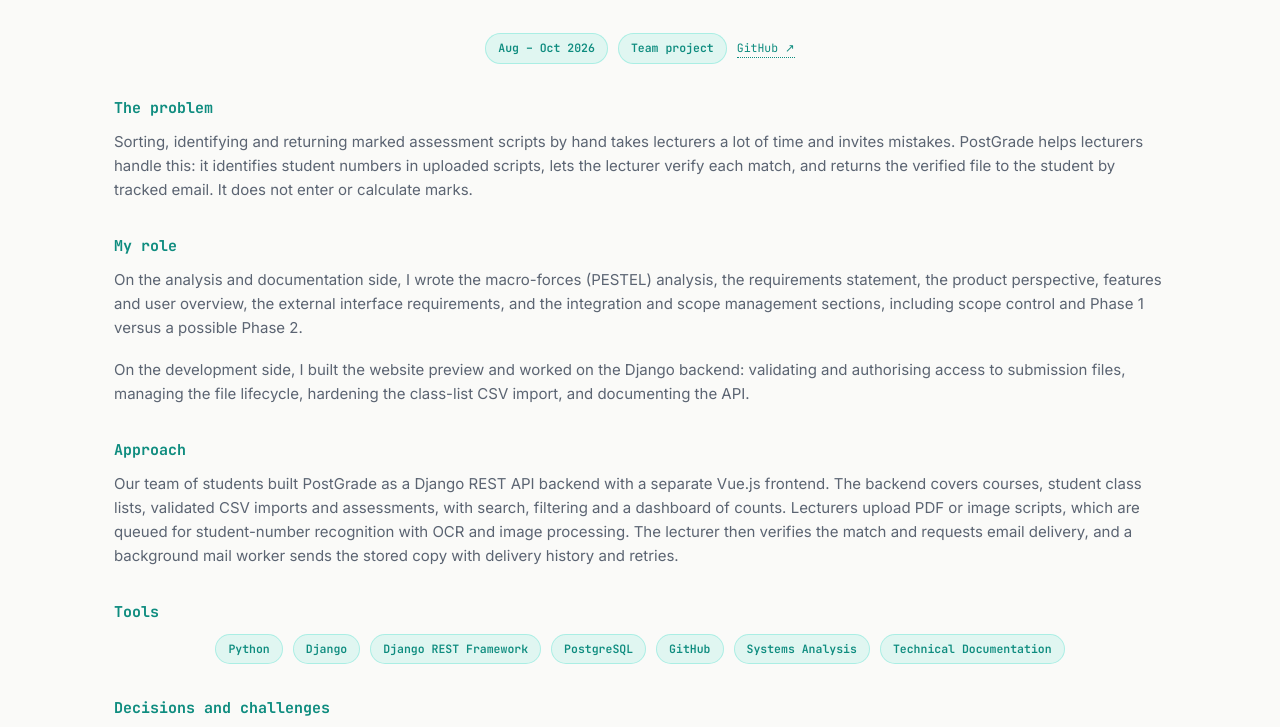
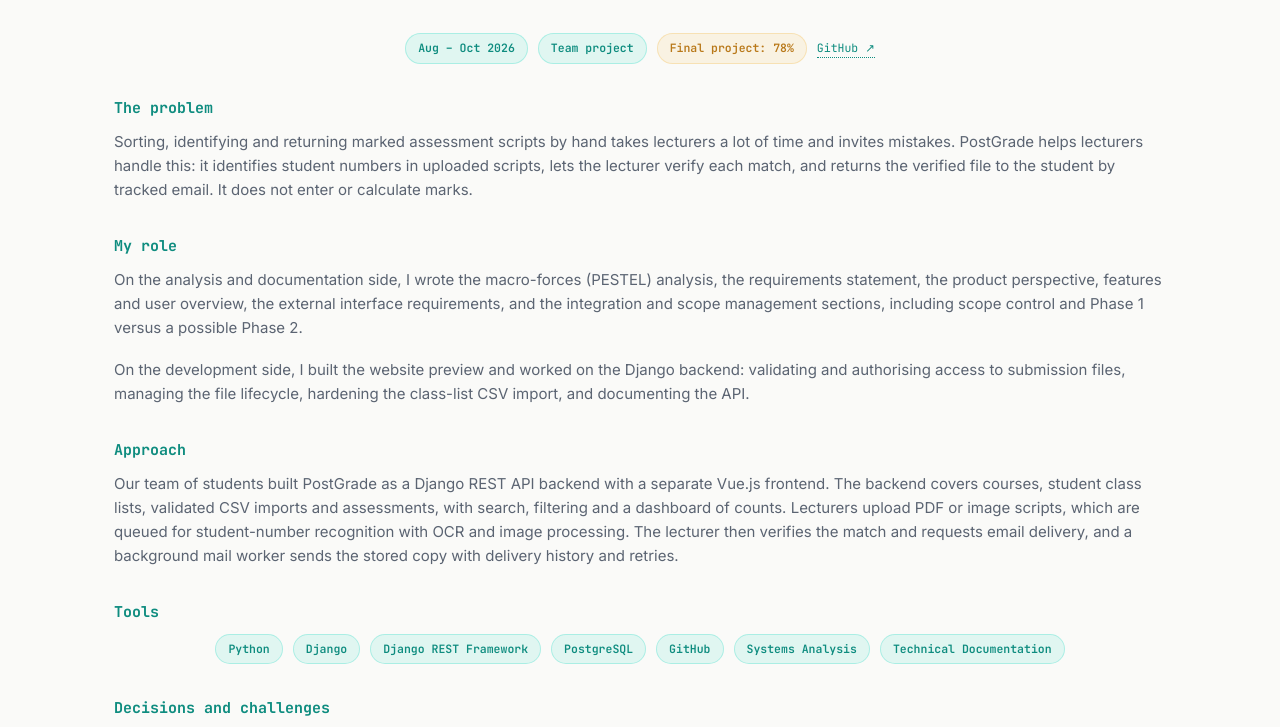
Before and after one commit to CiViCDottir/karla-portfolio, a plain HTML site: page postgrade.html in a window 1280 px wide. Shown: the part 250-977 px from the top of the page. Drawn offline with Linux system fonts and the light colour scheme.

Commit message:
Add PostGrade final grade badge to project card

```diff
--- a/postgrade.html
+++ b/postgrade.html
@@ -22,11 +22,12 @@
   <section id="project-detail">
     <h1 class="section-title">PostGrade: Student Assessment Management System</h1>
 
-    <div class="project-badges">
+   <div class="project-badges">
       <span class="badge">Aug – Oct 2026</span>
       <span class="badge">Team project</span>
-      <a href="https://github.com/Devon-du-Toit/PostGradeDjango" target="_blank" rel="noopener" class="project-link">GitHub ↗</a>
-    </div>
+      <span class="badge badge-highlight">Final project: 78%</span>
+    <a href="https://github.com/Devon-du-Toit/PostGradeDjango" target="_blank" rel="noopener" class="project-link">GitHub ↗</a>
+   </div>
 
     <h3>The problem</h3>
     <p class="project-desc">Sorting, identifying and returning marked assessment scripts by hand takes lecturers a lot of time and invites mistakes. PostGrade helps lecturers handle this: it identifies student numbers in uploaded scripts, lets the lecturer verify each match, and returns the verified file to the student by tracked email. It does not enter or calculate marks.</p>
```
